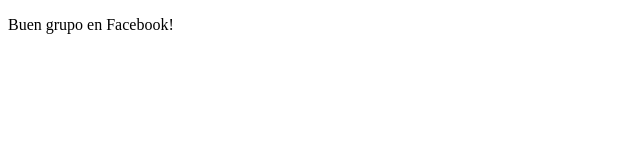
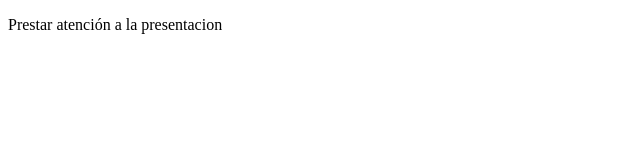
Before and after one commit to oxcar9/WebDevApp, a plain HTML site: page index.html in a window 1280 px wide. Shown: the full height of the page, 0-640 px from the left. Drawn offline with Linux system fonts and the light colour scheme.

Commit message:
Revert "Ejemplo 3"
This reverts commit 8d92a3f2f44ea229d71ac1c6eb4e464af104c4db.

```diff
--- a/index.html
+++ b/index.html
@@ -5,6 +5,6 @@
     <title>Tutor Café Web Development</title>
   </head>
   <body>
-    <p>Buen grupo en Facebook!</p>
+    <p>Prestar atención a la presentacion</p>
   </body>
 </html>
```
